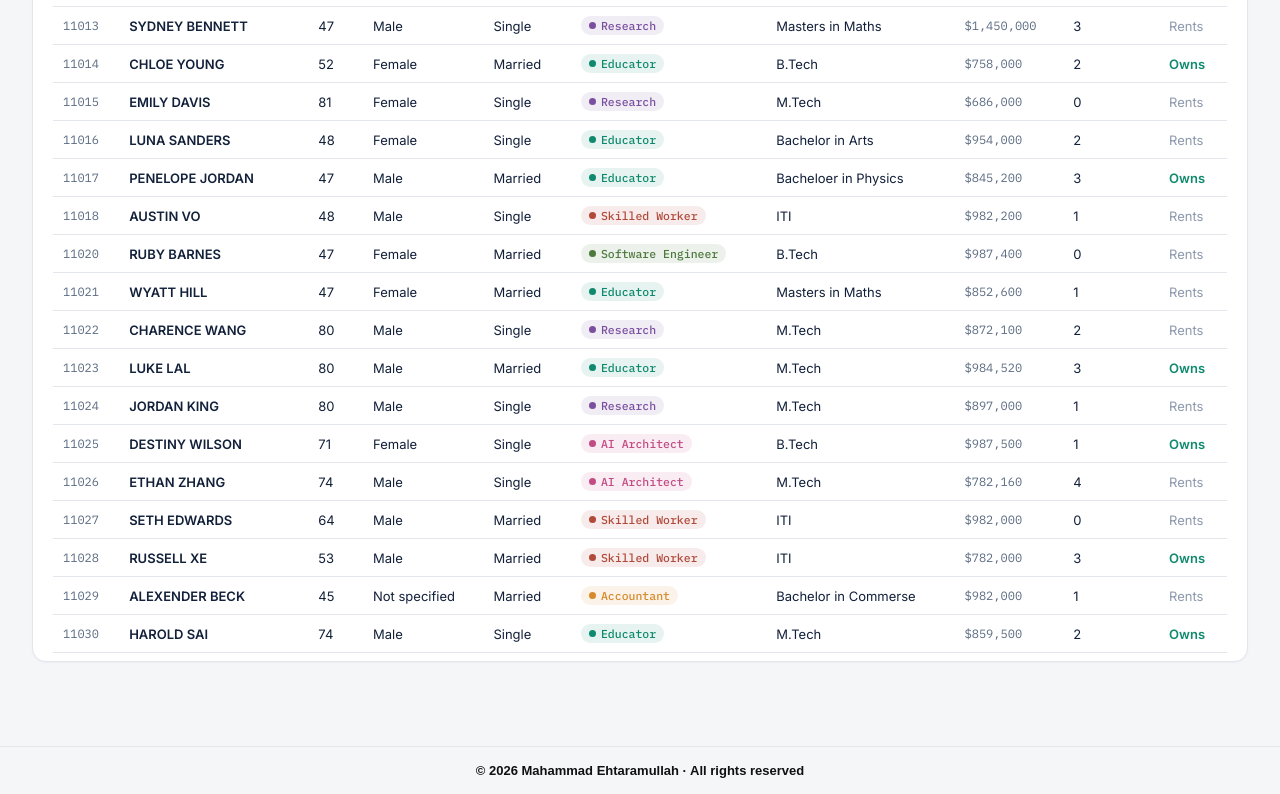
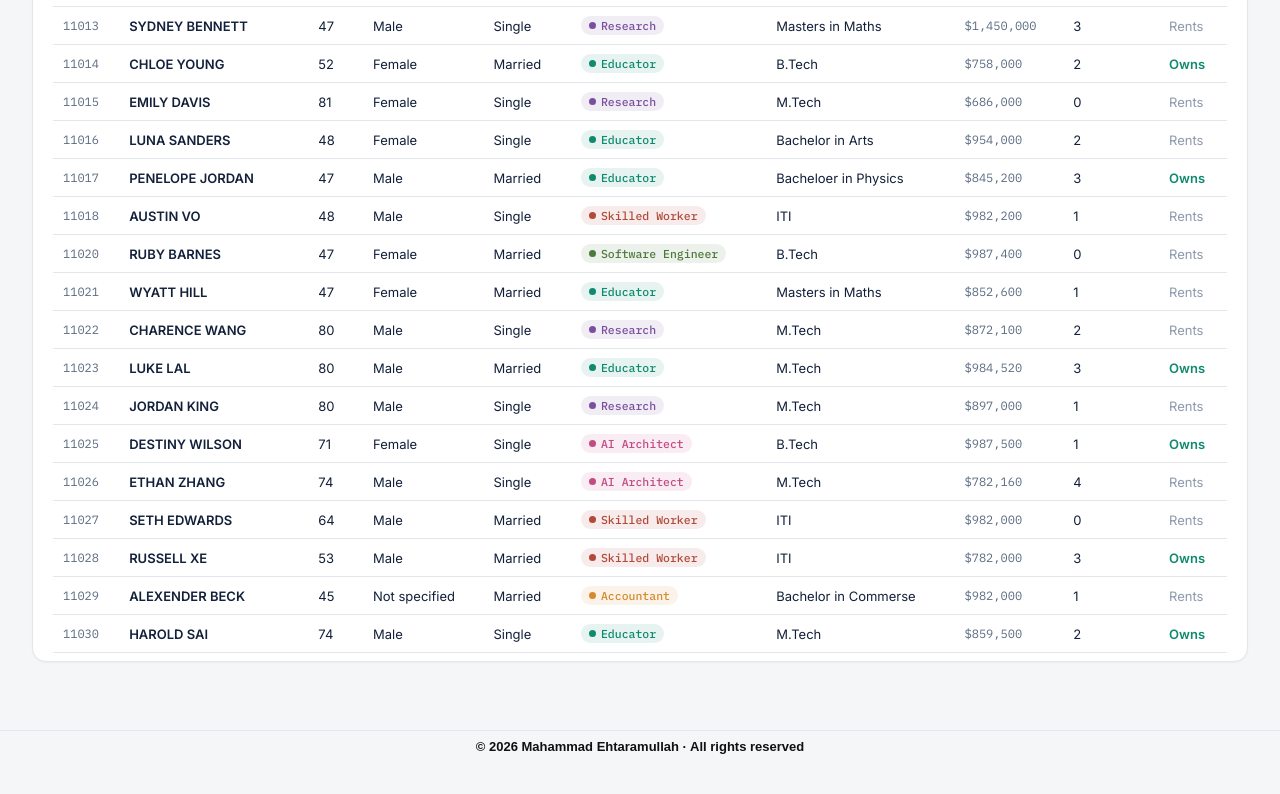
Before and after one commit to Ehtaram/customer-dashboard, a plain HTML site: page index.html in a window 1280 px wide. Shown: the part 2242-3036 px from the top of the page. After the commit the page ends 3004 px from the top, so only its background shows below. Drawn offline with nearby package versions, Linux system fonts and the light colour scheme.

Commit message:
Update index.html

```diff
--- a/index.html
+++ b/index.html
@@ -622,7 +622,7 @@ document.querySelectorAll('thead th').forEach(th=>{
 
 render();
 </script>
-  <footer style="text-align:center; margin-top:24px; padding:16px; font-family:sans-serif; font-size:13px; font-weight:700; color:#111111; border-top:1px solid #E3E6EB;">
+  <footer style="text-align:center; margin-top:8px; padding:8px 16px; font-family:sans-serif; font-size:13px; font-weight:700; color:#111111; border-top:1px solid #E3E6EB;">
   © 2026 Mahammad Ehtaramullah · All rights reserved
 </footer>
 </body>
```
